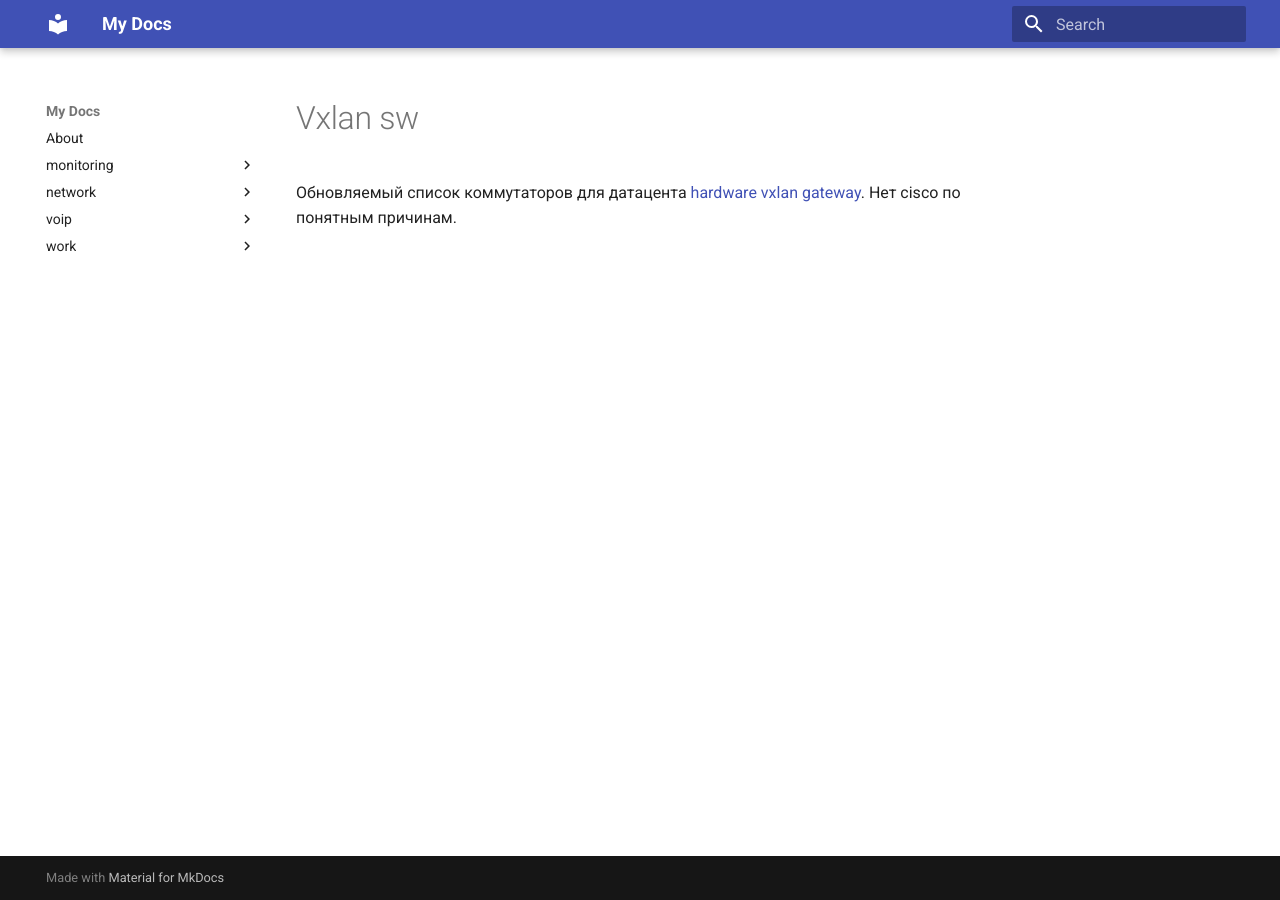
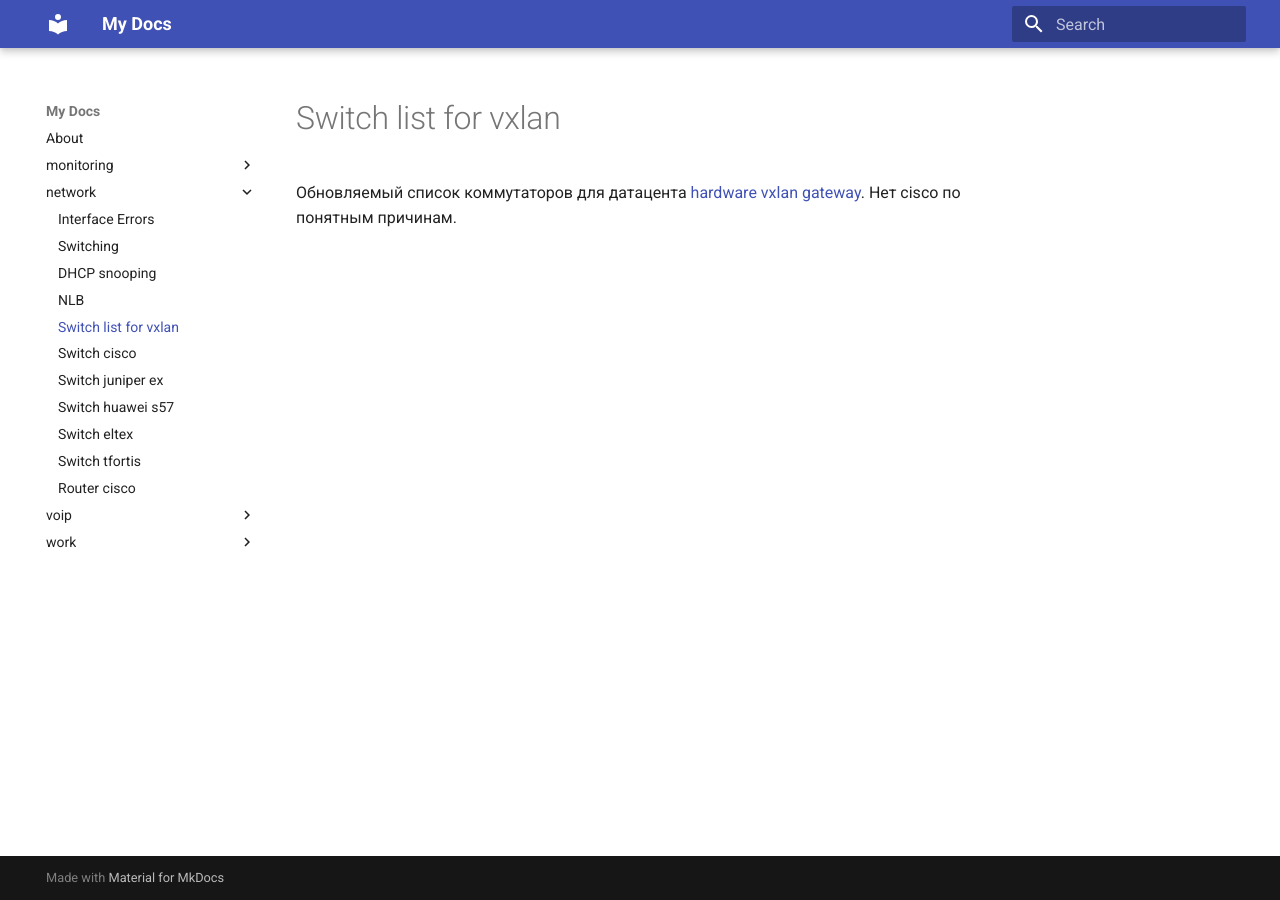
Before and after one commit to v98765/v98765.github.io, an MkDocs documentation site: the page built from docs/network/vxlan_sw.md, in a window 1280 px wide. Built offline with MkDocs 1.6.1 and Material for MkDocs 9.7.7, drawn with Linux system fonts in a browser that asks for light colours.

Commit message:
mkdocs menu

```diff
--- a/mkdocs.yml
+++ b/mkdocs.yml
@@ -9,6 +9,7 @@ nav:
         - 'Switching': network/switching.md
         - 'DHCP snooping': network/dhcpsnooping.md
         - 'NLB': network/nlb.md
+        - 'Switch list for vxlan': network/vxlan_sw.md
         - 'Switch cisco': network/cisco_sw.md
         - 'Switch juniper ex': network/juniper_ex.md
         - 'Switch huawei s57': network/huawei.md
@@ -22,5 +23,6 @@ nav:
         - 'AdGuardHome': work/adguardhome.md
         - 'Miniconda': work/miniconda.md
         - 'Mkdocs': work/mkdocs.md
+        - 'Proxy for app': work/app_proxy.md
 theme:
   name: material
```
